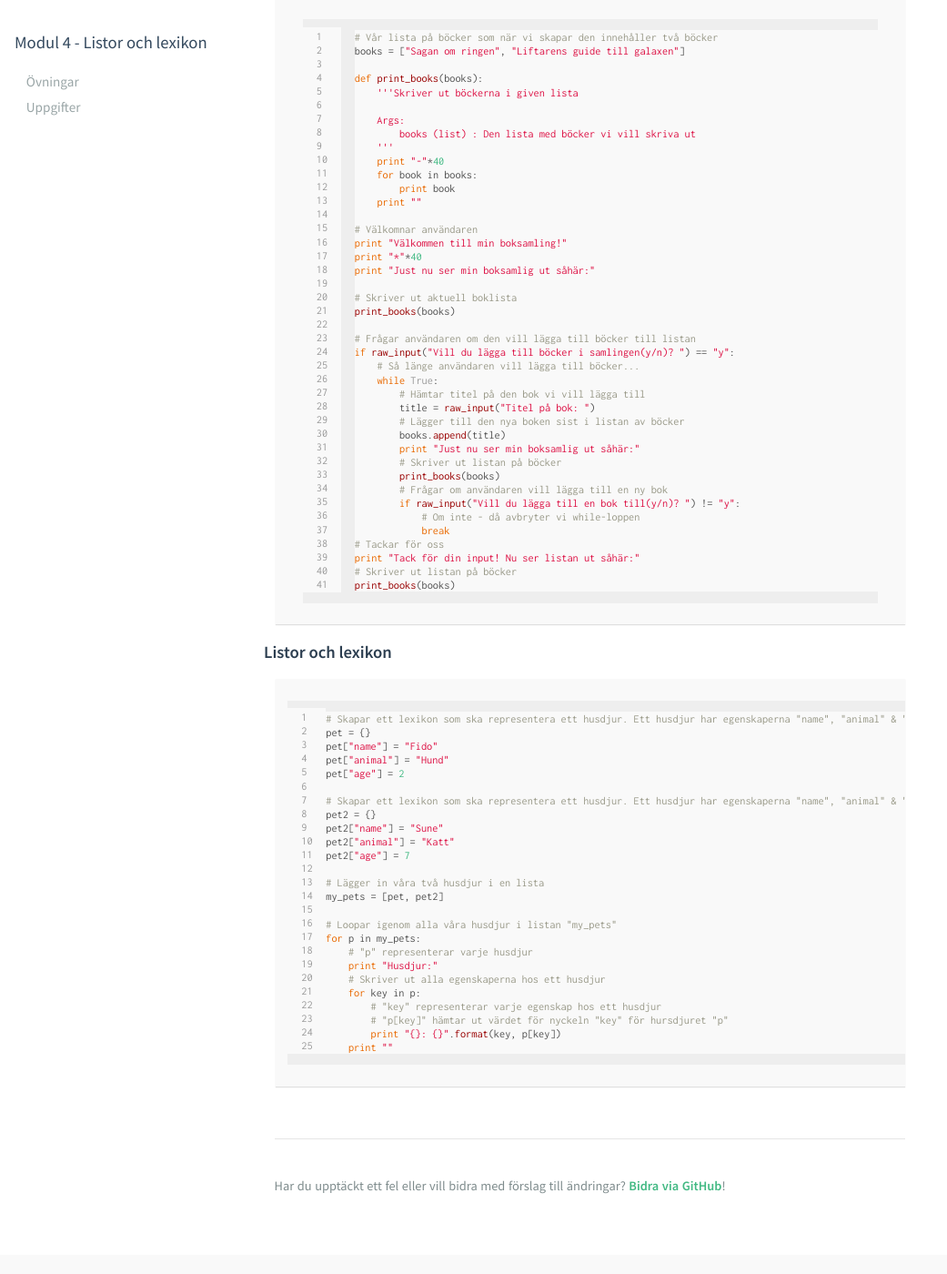
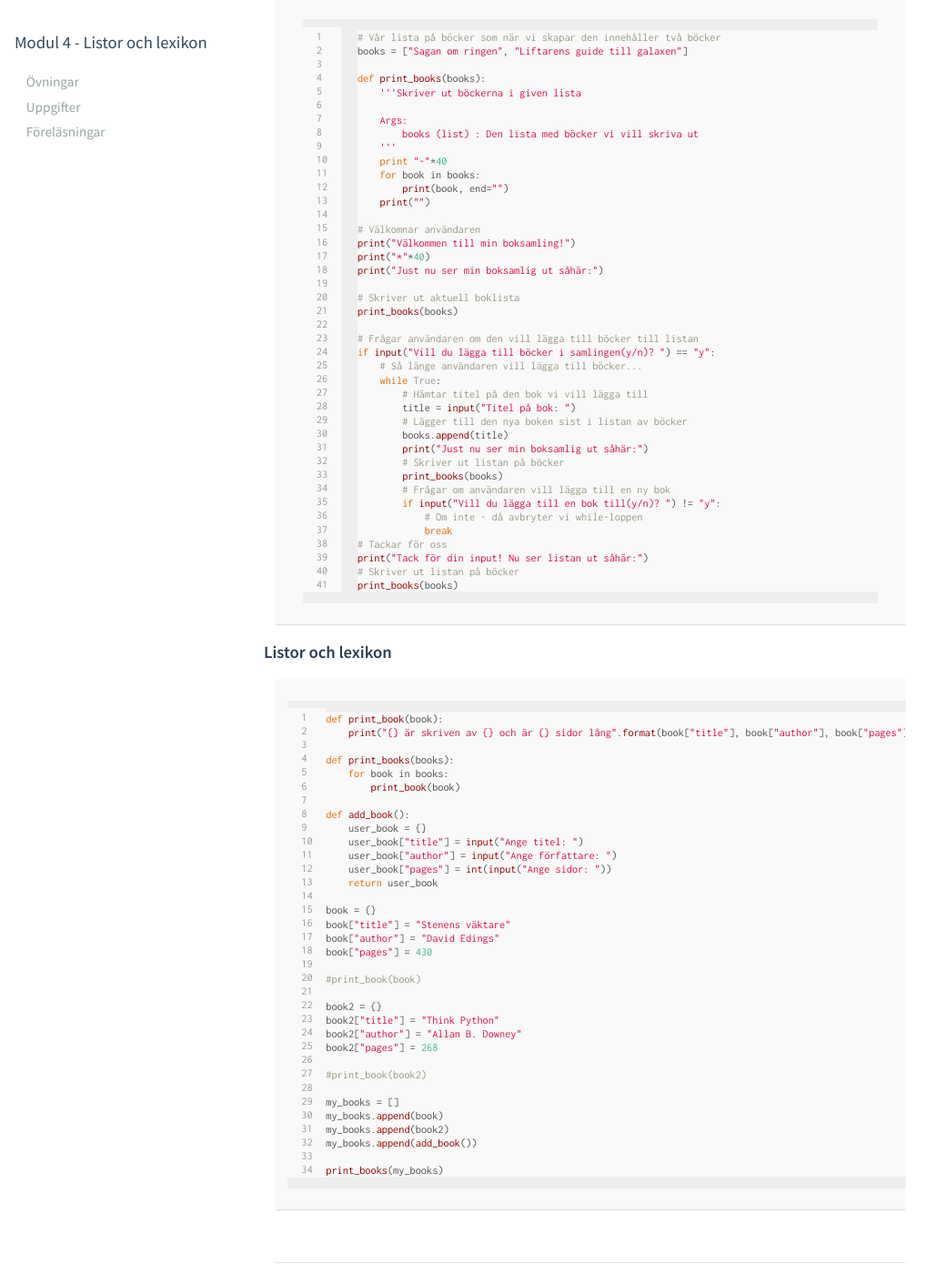
Before and after one commit to mau-dvmt/ia-python, a Jekyll site: the page built from modules/m4/lectures/F01.md, in a window 1280 px wide and 1400 px high, scrolled down 1470 px. Shown: the whole window at 91% size, without its empty margins (0-1041 px from the left). Built offline with Jekyll 4.4.1, drawn with Linux system fonts in a browser that asks for light colours; some of the changed text lies outside the part shown.

Commit message:
Added lecture

```diff
--- a/_data/m4.yml
+++ b/_data/m4.yml
@@ -16,8 +16,8 @@
     - name: Inlämningsuppgift 3
       file: U1
 lectures:
-#    - name: 1. Listor och lexikon
-#      file: F01
+    - name: 1. Listor och lexikon
+      file: F01
 #    - name: 2. Extra - Funktioner & loopar
 #      file: F03
 #    - name: 3. Nästalade listor
--- a/modules/m4/lectures/F01.md
+++ b/modules/m4/lectures/F01.md
@@ -6,7 +6,7 @@
 
 # Listor och lexikon
 
-<iframe src="//www.slideshare.net/slideshow/embed_code/key/ClhpwaQJkt2Z3V" width="595" height="485" frameborder="0" marginwidth="0" marginheight="0" scrolling="no" style="border:1px solid #CCC; border-width:1px; margin-bottom:5px; max-width: 100%;" allowfullscreen> </iframe> <div style="margin-bottom:5px"> <strong> <a href="//www.slideshare.net/AntonTibblin/ht15-da354a-listor-och-lexikon" title="HT15, DA354A - Listor och lexikon" target="_blank">HT15, DA354A - Listor och lexikon</a> </strong> from <strong><a href="//www.slideshare.net/AntonTibblin" target="_blank">Anton Tibblin</a></strong> </div>
+<iframe src="//www.slideshare.net/slideshow/embed_code/key/71metkmGXqtcsk" width="595" height="485" frameborder="0" marginwidth="0" marginheight="0" scrolling="no" style="border:1px solid #CCC; border-width:1px; margin-bottom:5px; max-width: 100%;" allowfullscreen> </iframe> <div style="margin-bottom:5px"> <strong> <a href="//www.slideshare.net/AntonTibblin/ht16-da354a-listor-lexikon" title="HT16 - DA354A - Listor &amp; Lexikon" target="_blank">HT16 - DA354A - Listor &amp; Lexikon</a> </strong> from <strong><a target="_blank" href="//www.slideshare.net/AntonTibblin">Anton Tibblin</a></strong> </div>
 
 ## Dagens exempelkod
 
@@ -19,35 +19,35 @@
 name = "Anton"
 
 # Gör bokstäverna i namnet till versaler
-print name.upper()
+print(name.upper())
 
 # Gör bokstäverna i namnet till gemener
-print name.lower()
+print(name.lower())
 
 # Skriver ut "Anton, Ditt namn börjar på A"
-print "{}, Ditt namn börjar på {}".format(name, name[0])
+print("{}, Ditt namn börjar på {}".format(name, name[0]))
 
 # Skriver ut "Anton, Ditt namn slutar på n"
-print "{}, Ditt namn slutar på {}".format(name, name[-1])
+print("{}, Ditt namn slutar på {}".format(name, name[-1]))
 
 # Skriver ut "Anton, Ditt namn är 5 bokstäver långt"
-print "{}, Ditt namn är {} bokstäver långt".format(name, len(name))
+print("{}, Ditt namn är {} bokstäver långt".format(name, len(name)))
 
 # Kontrollerar om namnet endast innehåller bokstäver
 if name.isalpha():
-    print "Ditt namn innehåller bara bokstäver"
+    print("Ditt namn innehåller bara bokstäver")
 else:
-    print "Ditt namn innehåller konstiga saker"
+    print("Ditt namn innehåller konstiga saker")
 
 # Frågar användaren efter en textsträng
-user_input = raw_input("Skriv nått kul! ")
+user_input = input("Skriv nått kul! ")
 
 # Om textsträngen endast innehåller versaler
 if user_input.isupper():
-    print "VARFÖR SKRIKER DU!?!?!?!!?!?"
+    print("VARFÖR SKRIKER DU!?!?!?!!?!?")
 # Annars om textsträngen endast innehåller gemener
 elif user_input.islower():
-    print "varför viskar du?"
+    print("varför viskar du?")
 {% endhighlight %}
 
 ### Listor som sekvens
@@ -64,34 +64,34 @@
     '''
     print "-"*40
     for book in books:
-        print book
-    print ""
+        print(book, end="")
+    print("")
 
 # Välkomnar användaren
-print "Välkommen till min boksamling!"
-print "*"*40
-print "Just nu ser min boksamlig ut såhär:"
+print("Välkommen till min boksamling!")
+print("*"*40)
+print("Just nu ser min boksamlig ut såhär:")
 
 # Skriver ut aktuell boklista
 print_books(books)
 
 # Frågar användaren om den vill lägga till böcker till listan
-if raw_input("Vill du lägga till böcker i samlingen(y/n)? ") == "y":
+if input("Vill du lägga till böcker i samlingen(y/n)? ") == "y":
     # Så länge användaren vill lägga till böcker...
     while True:
         # Hämtar titel på den bok vi vill lägga till
-        title = raw_input("Titel på bok: ")
+        title = input("Titel på bok: ")
         # Lägger till den nya boken sist i listan av böcker
         books.append(title)
-        print "Just nu ser min boksamlig ut såhär:"
+        print("Just nu ser min boksamlig ut såhär:")
         # Skriver ut listan på böcker
         print_books(books)
         # Frågar om användaren vill lägga till en ny bok
-        if raw_input("Vill du lägga till en bok till(y/n)? ") != "y":
+        if input("Vill du lägga till en bok till(y/n)? ") != "y":
             # Om inte - då avbryter vi while-loppen
             break
 # Tackar för oss
-print "Tack för din input! Nu ser listan ut såhär:"
+print("Tack för din input! Nu ser listan ut såhär:")
 # Skriver ut listan på böcker
 print_books(books)
 
@@ -100,29 +100,38 @@
 ### Listor och lexikon
 
 {% highlight python linenos %}
-# Skapar ett lexikon som ska representera ett husdjur. Ett husdjur har egenskaperna "name", "animal" & "age"
-pet = {}
-pet["name"] = "Fido"
-pet["animal"] = "Hund"
-pet["age"] = 2
+def print_book(book):
+    print("{} är skriven av {} och är {} sidor lång".format(book["title"], book["author"], book["pages"]))
 
-# Skapar ett lexikon som ska representera ett husdjur. Ett husdjur har egenskaperna "name", "animal" & "age"
-pet2 = {}
-pet2["name"] = "Sune"
-pet2["animal"] = "Katt"
-pet2["age"] = 7
+def print_books(books):
+    for book in books:
+        print_book(book)
 
-# Lägger in våra två husdjur i en lista
-my_pets = [pet, pet2]
+def add_book():
+    user_book = {}
+    user_book["title"] = input("Ange titel: ")
+    user_book["author"] = input("Ange författare: ")
+    user_book["pages"] = int(input("Ange sidor: "))
+    return user_book
 
-# Loopar igenom alla våra husdjur i listan "my_pets"
-for p in my_pets:
-    # "p" representerar varje husdjur
-    print "Husdjur:"
-    # Skriver ut alla egenskaperna hos ett husdjur
-    for key in p:
-        # "key" representerar varje egenskap hos ett husdjur
-        # "p[key]" hämtar ut värdet för nyckeln "key" för hursdjuret "p"
-        print "{}: {}".format(key, p[key])
-    print ""
+book = {}
+book["title"] = "Stenens väktare"
+book["author"] = "David Edings"
+book["pages"] = 430
+
+#print_book(book)
+
+book2 = {}
+book2["title"] = "Think Python"
+book2["author"] = "Allan B. Downey"
+book2["pages"] = 268
+
+#print_book(book2)
+
+my_books = []
+my_books.append(book)
+my_books.append(book2)
+my_books.append(add_book())
+
+print_books(my_books)
 {% endhighlight %}
```
